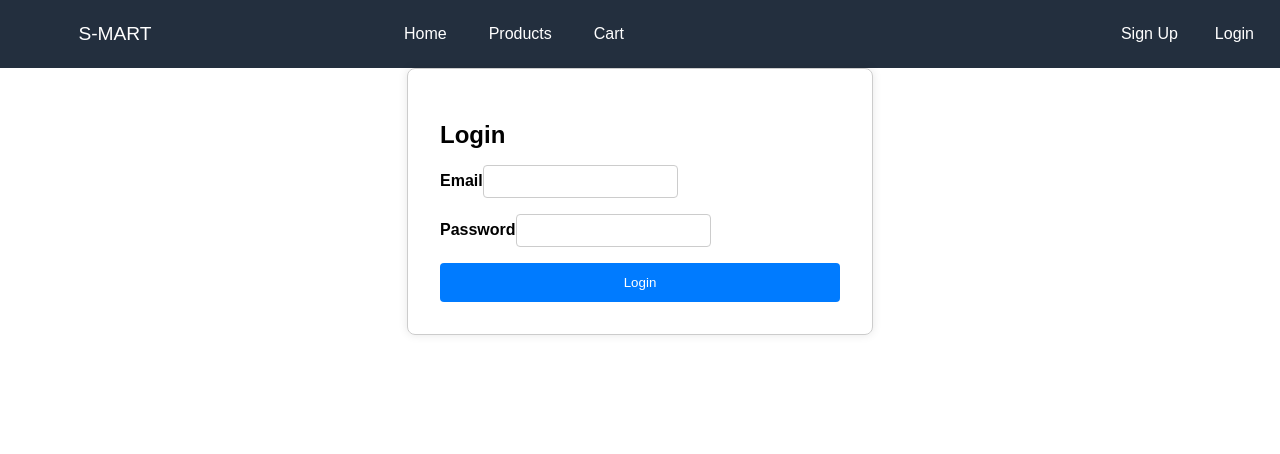
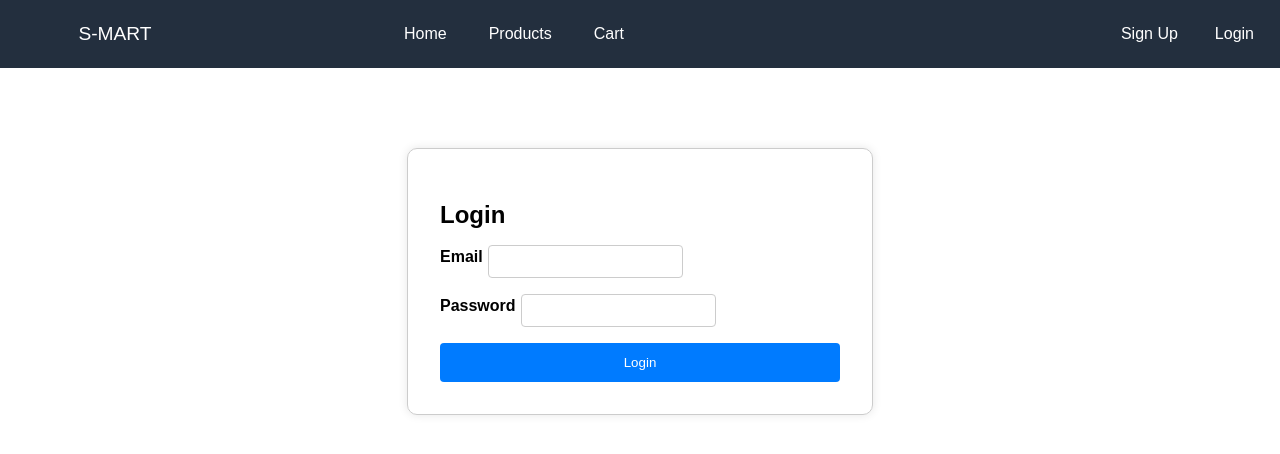
Before and after one commit to mayurpatle/S-MART-ReactJs-, a React (Create React App) app: page /login in a window 1280 px wide. Shown: the top 454 px of the page. Built offline with nearby package versions, Linux system fonts and the light colour scheme; no server answers.

Commit message:
added the styls to login  and  singup

```diff
--- a/src/OrderContext.jsx
+++ b/src/OrderContext.jsx
@@ -9,6 +9,8 @@ export const OrderProvider = ({ children }) => {
     setOrders((prevOrders) => [...prevOrders, order]);
   };
 
+
+
   return (
     <OrderContext.Provider value={{ orders, addOrder }}>
       {children}
--- a/src/pages/Login.jsx
+++ b/src/pages/Login.jsx
@@ -24,7 +24,7 @@ const Login = () => {
     <div className={styles.auth}>
       <h2>Login</h2>
       <form onSubmit={handleSubmit}>
-        <div>
+        <div className={styles.emailContainer}>
           <label>Email</label>
           <input
             type="email"
@@ -33,7 +33,7 @@ const Login = () => {
             required
           />
         </div>
-        <div>
+        <div className={styles.passwordContainer}>
           <label>Password</label>
           <input
             type="password"
--- a/src/pages/SignUp.jsx
+++ b/src/pages/SignUp.jsx
@@ -24,7 +24,7 @@ const SignUp = () => {
     <div className={styles.auth}>
       <h2>Sign Up</h2>
       <form onSubmit={handleSubmit}>
-        <div>
+        <div className={styles.emailContainer}>
           <label>Email</label>
           <input
             type="email"
@@ -33,7 +33,7 @@ const SignUp = () => {
             required
           />
         </div>
-        <div>
+        <div className={styles.passwordContainer}>
           <label>Password</label>
           <input
             type="password"
--- a/src/styles/Auth.module.css
+++ b/src/styles/Auth.module.css
@@ -1,9 +1,10 @@
 .auth {
   max-width: 400px;
   margin: 0 auto;
+  margin-top :  5rem   ;
   padding: 2rem;
   border: 1px solid #ccc;
-  border-radius: 8px;
+  border-radius: 10px;
   box-shadow: 0 0 10px rgba(0, 0, 0, 0.1);
 }
 
@@ -48,3 +49,26 @@
   color: red;
   margin-bottom: 1rem;
 }
+
+.emailContainer {
+  display: flex;
+  gap : 5px   ;
+  align-items: center;
+  justify-content: flex-start;
+  flex-direction: row;
+
+}
+
+.passwordContainer {
+  display: flex;
+  gap : 5px   ;
+  align-items: center;
+  justify-content: flex-start;
+  flex-direction: row;
+
+}
+
+.form {
+  min-width : 80%  ;
+
+}
```
